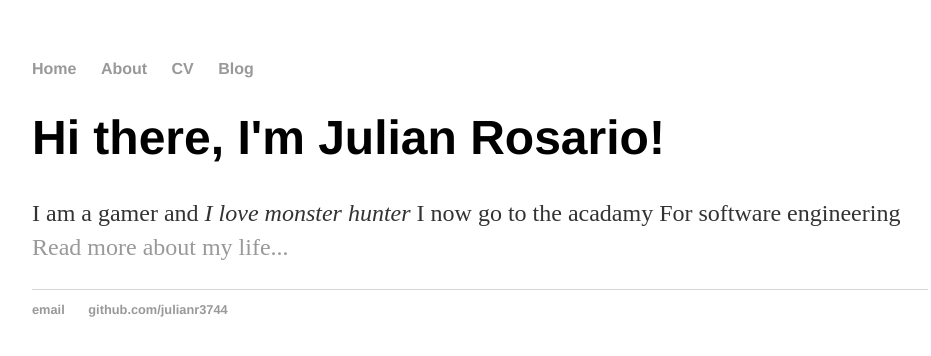
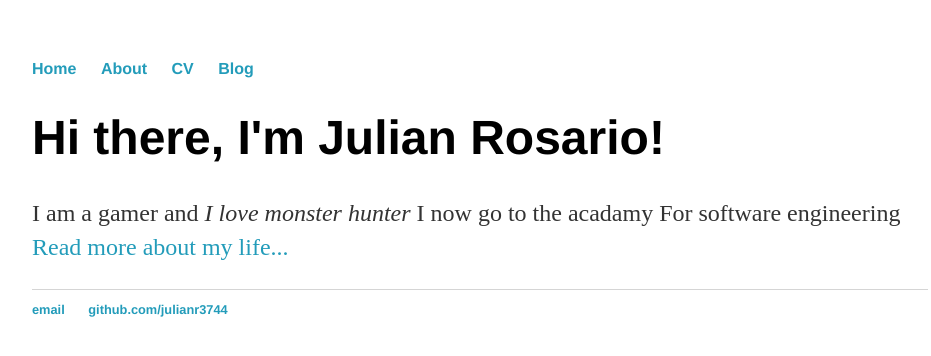
Before and after one commit to Julianr3744/julianr3744.github.io, a Jekyll site: the page built from index.html, in a window 1280 px wide. Shown: the top 356 px of the page, without its empty margins (160-1091 px from the left). Built offline with Jekyll 4.4.1, drawn with Linux system fonts in a browser that asks for light colours.

Commit message:
Update main.css

```diff
--- a/css/main.css
+++ b/css/main.css
@@ -14,7 +14,7 @@ nav ul li, footer ul li {
 }
 a {
     text-decoration: none;
-    color: #999;
+    color: #239CBA;
 }
 a:hover {
     text-decoration: underline;
```
